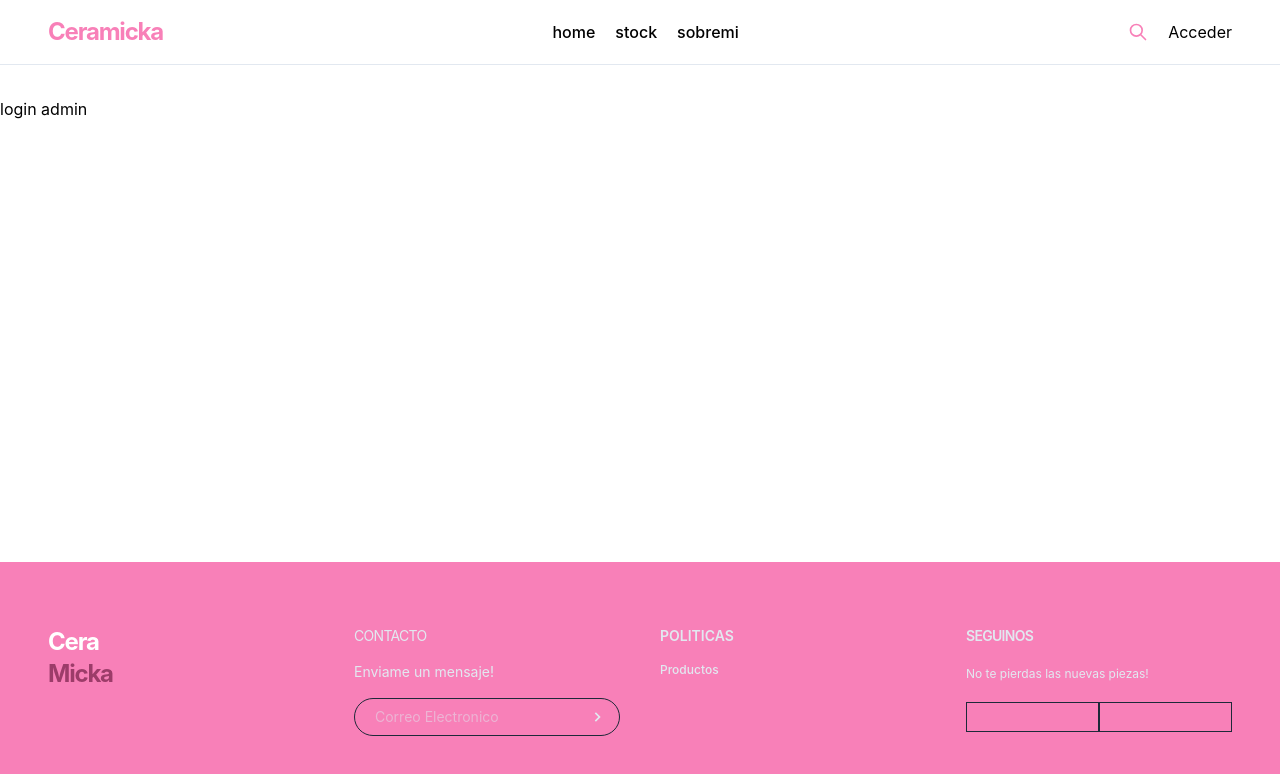
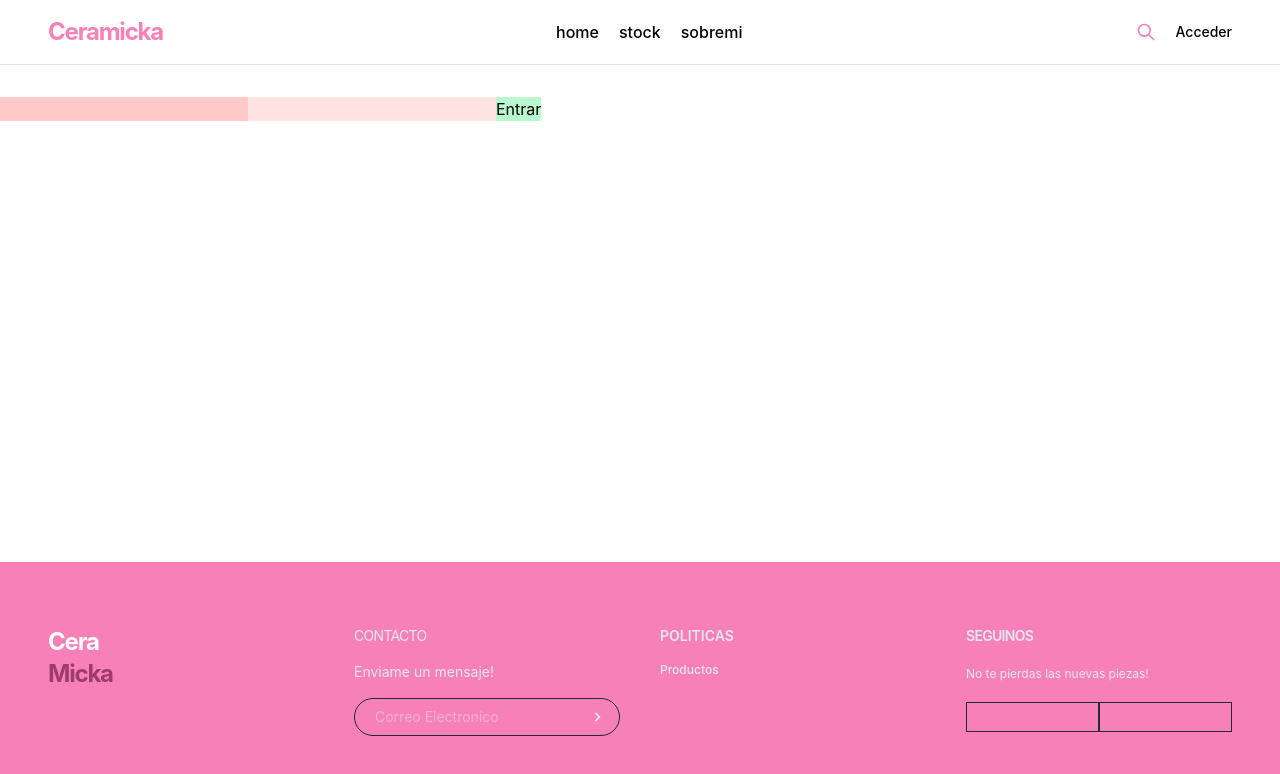
Before and after one commit to diazfabrici0/ceramicka, a React (Vite) app in the folder ceramicka-ecommerce/: page /loginAdmin in a window 1280 px wide. Shown: the top 774 px of the page. Built offline with nearby package versions, Linux system fonts and the light colour scheme; no server answers.

Commit message:
agregue login y panel admin vacio

```diff
--- a/ceramicka-ecommerce/src/Pages/AdminPanel.tsx
+++ b/ceramicka-ecommerce/src/Pages/AdminPanel.tsx
@@ -1,7 +1,7 @@
 export const AdminPanel = () => {
     return (
         <div>
-            hola desde admin
+            hola desde panel
         </div>
     );
 }
--- a/ceramicka-ecommerce/src/Pages/LoginAdmin.tsx
+++ b/ceramicka-ecommerce/src/Pages/LoginAdmin.tsx
@@ -1,9 +1,32 @@
-import React,  { useState } from  'react';
-import { useNavigate } from 'react-router-dom';
-import { useAuth } from '../../src/context/AuthContext'
+import { useState } from 'react';
+import { useNavigate } from 'react-router-dom'; // Para el redireccionamiento
+import { supabase } from '../lib/supabaseClient'; // Ajusta la ruta a tu archivo de configuración de Supabase
 
-export const LoginAdmin = () => {
+export const LoginAdmin = () =>{
+    const [email, setEmail] = useState('');
+    const [password, setPassword] = useState('');
+    const navigate = useNavigate();
+
+    const handleLogin = async (e: React.FormEvent)=> {
+        e.preventDefault();
+
+        const {error} = await supabase.auth.signInWithPassword({
+            email,
+            password,
+        });
+
+        if (error) {
+            alert("error" + error.message);
+        } else{
+            navigate("/account");
+        }
+    }
+
     return (
-        <div>login admin</div>
+        <form onSubmit={handleLogin}>
+       <input type="email" onChange={(e) => setEmail(e.target.value)} value={email} className='bg-red-200'/>
+       <input type="password" onChange={(e) => setPassword(e.target.value)} value={password} className='bg-red-100'/>
+       <button type="submit" className='bg-green-200'>Entrar</button>
+    </form>
     );
-}
+};
--- a/ceramicka-ecommerce/src/components/shared/Navbar.tsx
+++ b/ceramicka-ecommerce/src/components/shared/Navbar.tsx
@@ -1,4 +1,3 @@
-//import React from 'react'
 import { navbarLinks }from '../../constants/links'
 import { NavLink, Link } from 'react-router-dom'
 import { HiOutlineSearch } from 'react-icons/hi'
@@ -8,12 +7,13 @@ import { useAuth } from '../../context/AuthContext'
 
 
 export const Navbar = () => {
-const { isAuthenticated, user } = useAuth();
+const { isAuthenticated, user, logout } = useAuth();
 
-
+const adminIintial = user?.email?.charAt(0).toUpperCase() || "A";
   return (
     <header className='bg-white text-black py-4 flex items-center justify-between px-5 border-b border-slate-200 lg:px-12'>
         <Logos />
+
         <nav className='space-x-5 hiddem md:flex'>
            {
             navbarLinks.map(link => (
@@ -26,21 +26,47 @@ const { isAuthenticated, user } = useAuth();
                 >
                     {link.title}
                  </NavLink>
-            ))
-           }
+            ))}
+
+            { isAuthenticated && (
+                <NavLink
+                    to="/adminPanel"
+                    className={({isActive}) => `${isActive ? 'text-[#f880b8] underline': ''} transition-all duration-300 font-medium hover:text-[#f880b8]`}
+                >
+                    Panel Admin
+                </NavLink>
+            )}
         </nav>
         <div className="flex gap-5 items-center">
             <button>
-                <HiOutlineSearch size={20} color="#f880b8" />
+            <HiOutlineSearch size={20} color="#f880b8" />
             </button>
-        <div className="relative">
-            <Link to={isAuthenticated ? "/account" : "/loginAdmin"}>
-                {isAuthenticated ? user?.name.substring(0, 2): "Acceder"}
-            </Link>
-        </div>
-        <button className="md:hidden"><FaBarsStaggered size={20} color="#f880b8" /></button>
-    </div>
 
+            <div className='relative flex items-center gap-4'>
+                {isAuthenticated ? (
+                    <div className='flex items-center gap-3'>
+                        <Link to ="/adminPanel" className="w-8 h-8 bg-[#f880b8] text-white rounded-full flex items-center justify-center font-bold text-xs">
+                            {adminIintial}
+                        </Link>
+                        <button onClick={logout}
+                        className='text-xs text-gray-500 hover:text-red-500 font-medium'>
+                            Salir
+                        </button>
+                   </div>
+                ) : (
+                    <Link
+                    to="/loginAdmin"
+                    className="text-sm font-medium hover:text-[#f880b8] transition-colors"
+                    >
+                    Acceder
+                    </Link>
+                )}
+                </div>
+
+                <button className="md:hidden">
+                    <FaBarsStaggered size={20} color="#f880b8" />
+                </button>
+            </div>
     </header>
   )
 }
--- a/ceramicka-ecommerce/src/context/AuthContext.tsx
+++ b/ceramicka-ecommerce/src/context/AuthContext.tsx
@@ -1,14 +1,10 @@
-import { createContext, useState, useContext, type ReactNode } from "react";
-
-interface User {
-    name: string;
-    email: string;
-}
+import { createContext, useState, useEffect, useContext, type ReactNode } from "react";
+import { supabase } from "../lib/supabaseClient";
+import { type User } from "@supabase/supabase-js";
 
 interface AuthContextType {
     user: User | null;
     isAuthenticated: boolean;
-    login: (userData: User) => void;
     logout: () => void;
 }
 
@@ -16,15 +12,30 @@ const AuthContext = createContext<AuthContextType | undefined>(undefined);
 
 export const AuthProvider = ({ children }: { children: ReactNode}) => {
     const [user, setUser] = useState<User | null>(null);
+    const [loading, setLoading] = useState(true);
 
-    const login= (userData: User) => setUser(userData);
-    const logout = () => setUser(null);
+    useEffect(() =>{
+        supabase.auth.getSession().then(({ data: { session } }) => {
+            setUser(session?.user ?? null);
+            setLoading(false);
+        });
+
+        const { data: { subscription} } = supabase.auth.onAuthStateChange((_event, session) => {
+            setUser(session?.user ?? null);
+        });
+
+        return () => subscription.unsubscribe();
+    }, []);
+
+    const logout = async () => {
+        await supabase.auth.signOut();
+    }
 
     const isAuthenticated = !!user;
 
     return (
-        <AuthContext.Provider value={{ user, isAuthenticated, login, logout }}>
-            {children}
+        <AuthContext.Provider value={{ user, isAuthenticated, logout }}>
+            {!loading && children}
         </AuthContext.Provider>
     );
 
--- a/ceramicka-ecommerce/src/router/index.tsx
+++ b/ceramicka-ecommerce/src/router/index.tsx
@@ -1,6 +1,6 @@
 import { createBrowserRouter } from "react-router-dom";
 import { RootLayout } from "../layouts/RootLayout";
-import { HomePage, PiecesPage, AboutPage, LoginAdmin, Account } from "../Pages";
+import { HomePage, PiecesPage, AboutPage, LoginAdmin, Account, AdminPanel } from "../Pages";
 import { Product } from "../components/shared/product/Product";
 
 export const router = createBrowserRouter([
@@ -31,6 +31,10 @@ export const router = createBrowserRouter([
         {
             path:'loginAdmin',
             element:<LoginAdmin  />
+        },
+        {
+            path:'adminPanel',
+            element:<AdminPanel />
         }
         ]
     }
```
